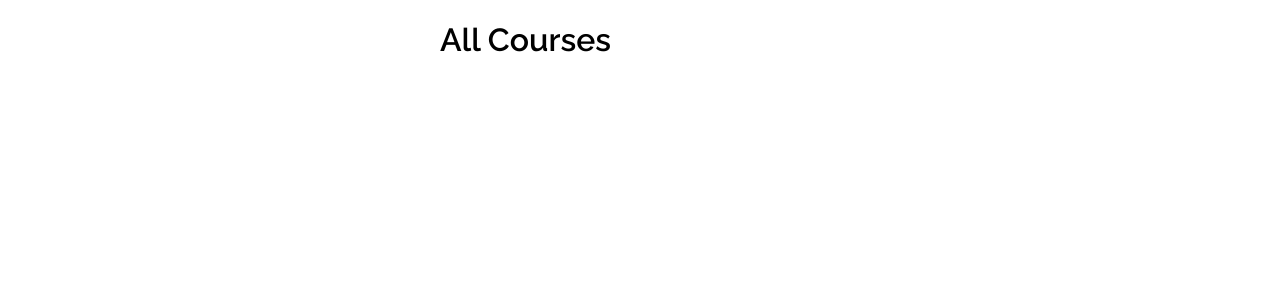
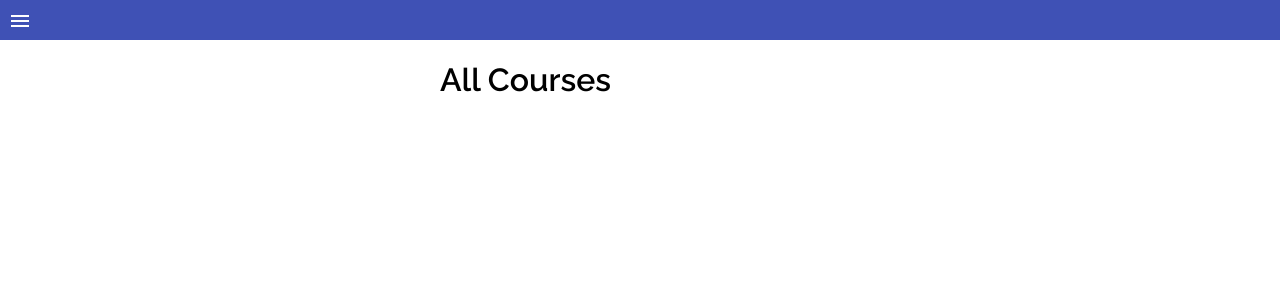
Before and after one commit to viveksrao/angular-material-course-au, an Angular app: page / in a window 1280 px wide. Shown: the top 300 px of the page. Built offline with nearby package versions, Linux system fonts and the light colour scheme.

Commit message:
Added app-nav-menu selector. Added margin and padding of 0px to body.

```diff
--- a/src/app/app.component.html
+++ b/src/app/app.component.html
@@ -1,3 +1,4 @@
+<app-nav-menu></app-nav-menu>
 <main>
   <router-outlet></router-outlet>
 </main>
--- a/src/styles.css
+++ b/src/styles.css
@@ -2,4 +2,6 @@
 @import "~@angular/material/prebuilt-themes/indigo-pink.css";
 body{
   font-family: 'Raleway', sans-serif;
+  margin: 0;
+  padding: 0;
 }
```
